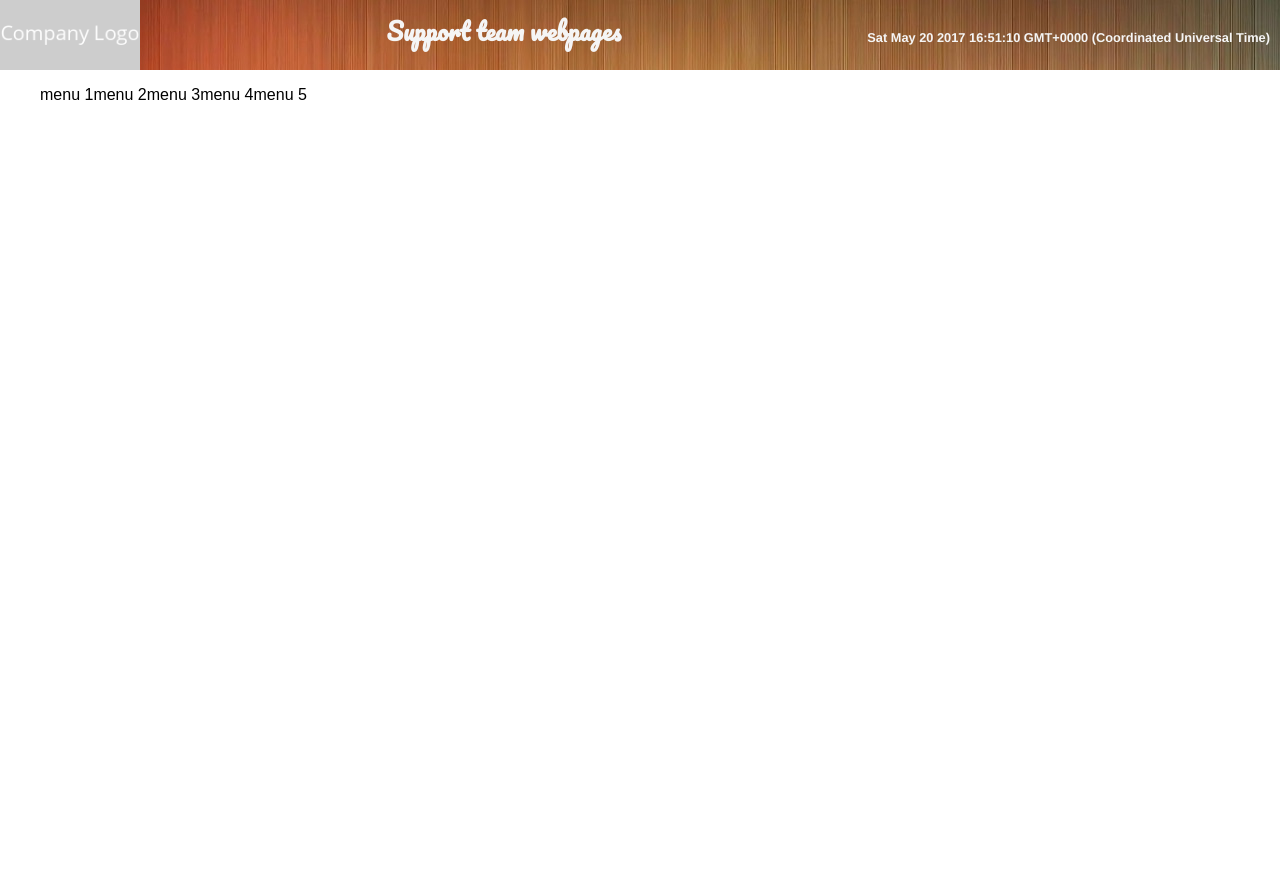
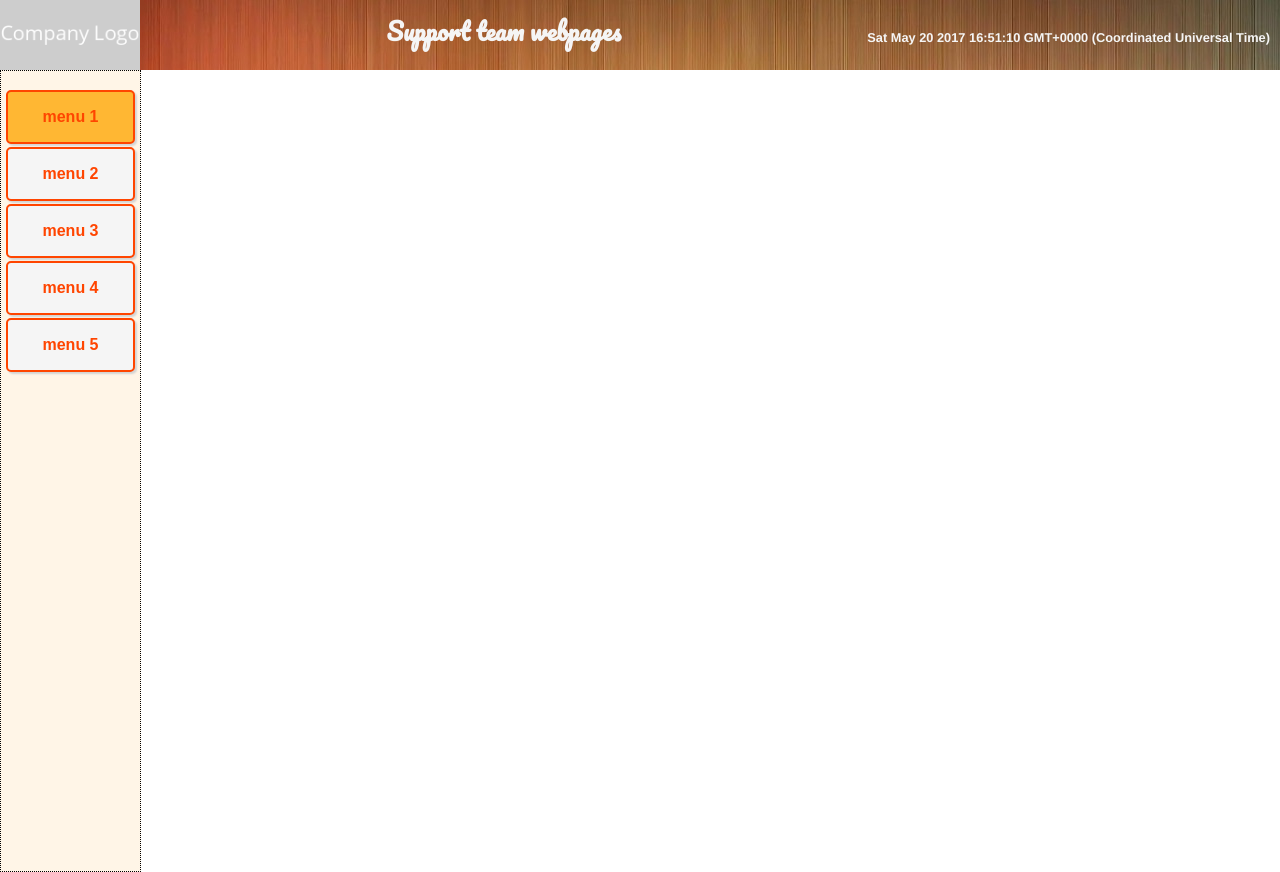
Before and after one commit to dloret/support-hub, a React (Create React App) app: page / in a window 1280 px wide. Before the commit the page ends 800 px from the top, so only its background shows below. Built offline with nearby package versions, Linux system fonts and the light colour scheme.

Commit message:
nav styling and animation

```diff
--- a/src/components/app/App.js
+++ b/src/components/app/App.js
@@ -8,15 +8,28 @@ class App extends Component {
   constructor(props) {
     super(props);
     this.state = {
-      menuList: [...new Set(dataSource.map((link) => link.context))]
+      menuList: [...new Set(dataSource.map((link) => link.context))],
+      selectedMenu: ''
     }
   }
+
+  componentWillMount() {
+    this.setState({
+      selectedMenu: this.state.menuList[0]
+    });
+  }
+
+  updateSelectedMenu = (menu) => this.setState({
+    selectedMenu: menu
+  })
 
   render() {
     return (
       <div className="App">
         <Header />
-        <Nav menus={this.state.menuList} />
+        <Nav menus={this.state.menuList}
+          selectedMenu={this.state.selectedMenu}
+          updateMenu={this.updateSelectedMenu} />
       </div>
     );
   }
--- a/src/components/nav/Nav.js
+++ b/src/components/nav/Nav.js
@@ -2,11 +2,21 @@ import React from 'react';
 
 import './Nav.css';
 
-export const Nav = ({menus}) => {
+export const Nav = ({menus, selectedMenu, updateMenu}) => {
+  const changeMenu = (menu) => updateMenu(menu);
+
   return (
     <nav>
       <ul>
-        {menus.map(menu => <li key={menu}>{menu}</li>)}
+        {menus.map(menu => {
+          return (
+            <li
+              key={menu}
+              onClick={changeMenu.bind(null, menu)}
+              className={(menu === selectedMenu) ? 'active' : null}
+            >{menu}</li>
+          );
+        })}
       </ul>
     </nav>
   );
--- a/src/components/nav/Nav.scss
+++ b/src/components/nav/Nav.scss
@@ -1,6 +1,35 @@
+nav {
+  padding-left: 5px;
+  padding-right: 5px;
+  border: 1px dotted black;
+  background-color: lighten(blanchedalmond, 5);
+  width: 129px;
+  height: 100vh;
+}
+
 ul {
   display: flex;
+  flex-direction: column;
+  padding-left: 0;
   li {
+    display: flex;
+    align-items: center;
+    justify-content: center;
     list-style-type: none;
+    color: orangered;
+    background-color: whitesmoke;
+    font-weight: bold;
+    height: 50px;
+    border: 2px orangered solid;
+    box-shadow: 2px 2px 2px lightgray;
+    border-radius: 5px;
+    margin-top: 3px;
+    &:hover {
+      background-color: darken(lightyellow, 10);
+      transform: scaleX(1.1);
+    }
+    &.active {
+      background-color: lighten(orange, 10);
+    }
   }
 }
```
